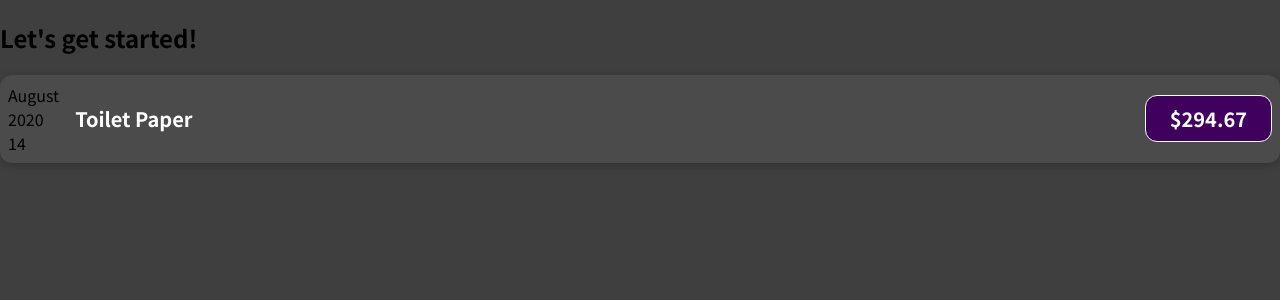
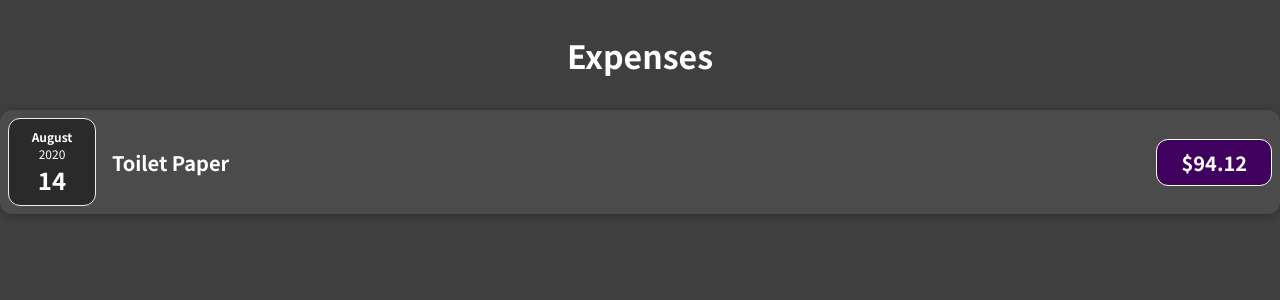
Before and after one commit to FilipiMachado/react-complete-guide, a React (Vite) app in the folder section-3/: page / in a window 1280 px wide. Shown: the top 300 px of the page. Built offline with nearby package versions, Linux system fonts and the light colour scheme.

Commit message:
re-structured components files

```diff
--- a/section-3/src/App.jsx
+++ b/section-3/src/App.jsx
@@ -1,4 +1,4 @@
-import ExpenseItem from "./components/ExpenseItem";
+import Expenses from './components/Expenses/Expenses'
 
 function App() {
   const expenses = [
@@ -25,8 +25,7 @@ function App() {
 
   return (
     <div>
-      <h2>Let's get started!</h2>
-      <ExpenseItem title={expenses[0].title} date={expenses[0].date}/>
+      <Expenses items={expenses}/>
     </div>
   );
 }
--- a/section-3/src/components/ExpenseDate.jsx
+++ b/section-3/src/components/ExpenseDate/ExpenseDate.jsx
@@ -6,10 +6,10 @@ function ExpenseDate(props) {
   const year = props.date.getFullYear();
 
   return (
-    <div>
-      <div>{month}</div>
-      <div>{year}</div>
-      <div>{day}</div>
+    <div className="expense-date">
+      <div className="expense-date__month">{month}</div>
+      <div className="expense-date__year">{year}</div>
+      <div className="expense-date__day">{day}</div>
     </div>
   );
 }
--- a/section-3/src/components/ExpenseItem.jsx
+++ b/section-3/src/components/ExpenseItem/ExpenseItem.jsx
@@ -1,4 +1,4 @@
-import ExpenseDate from "./ExpenseDate";
+import ExpenseDate from "../ExpenseDate/ExpenseDate";
 
 import "./ExpenseItem.css";
 
@@ -8,7 +8,7 @@ function ExpenseItem(props) {
       <ExpenseDate date={props.date} />
       <div className="expense-item__description">
         <h2>{props.title}</h2>
-        <div className="expense-item__price">$294.67</div>
+        <div className="expense-item__price">${props.amount}</div>
       </div>
     </div>
   );
--- /dev/null
+++ b/section-3/src/components/Expenses/Expenses.css
@@ -0,0 +1,11 @@
+.expenses-title-wrapper {
+
+}
+.expenses-title {
+    display: flex;
+    justify-content: center;
+    color: white;
+    margin: 1em;
+    font-size: 2rem;
+    font-weight: 600;
+}
--- /dev/null
+++ b/section-3/src/components/Expenses/Expenses.jsx
@@ -0,0 +1,19 @@
+import ExpenseItem from "../ExpenseItem/ExpenseItem";
+
+import './Expenses.css'
+
+function Expenses(props) {
+  return (
+    <>
+      <div className="expenses-title-wrapper">
+        <span className="expenses-title">Expenses</span>
+      </div>
+      <ExpenseItem title={props.items[0].title}
+                   amount={props.items[0].amount}
+                   date={props.items[0].date}
+      />
+    </>
+  );
+}
+
+export default Expenses;
```
Also changed, not shown: section-3/src/components/ExpenseDate/ExpenseDate.css (renamed from section-3/src/components/ExpenseDate.css), section-3/src/components/ExpenseItem/ExpenseItem.css (renamed from section-3/src/components/ExpenseItem.css).
